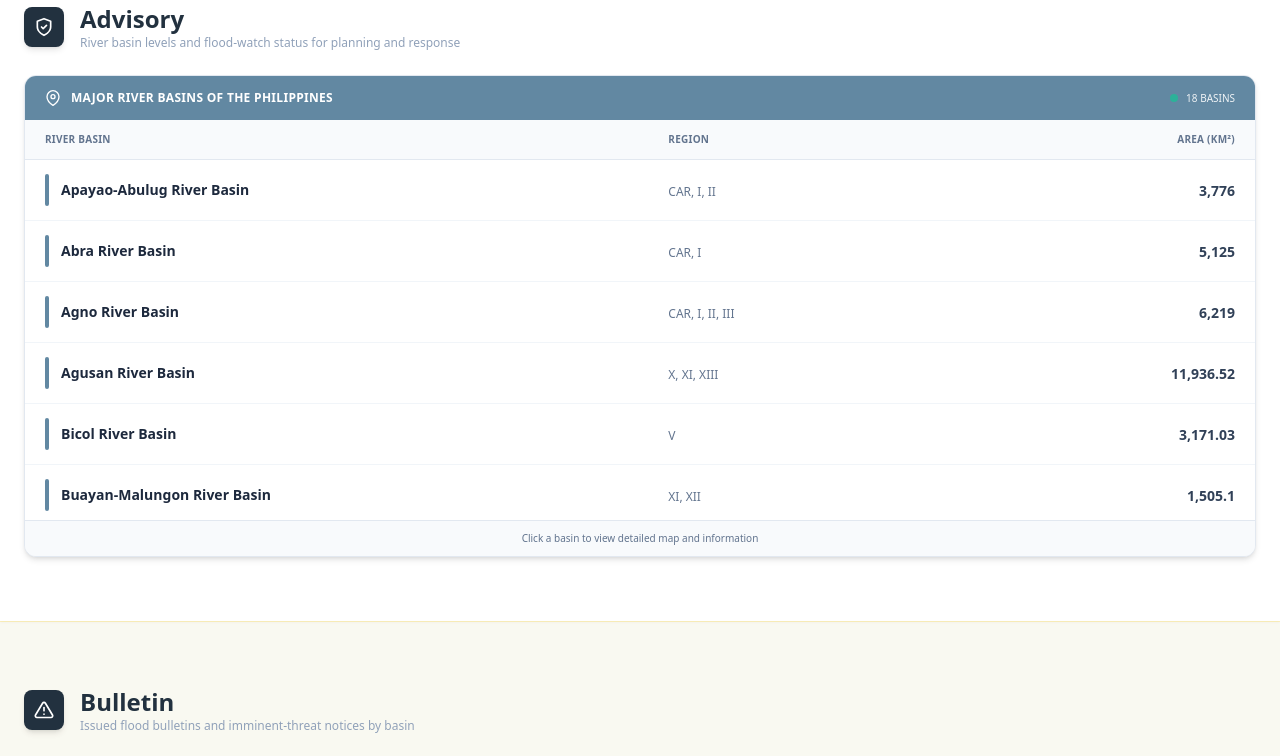
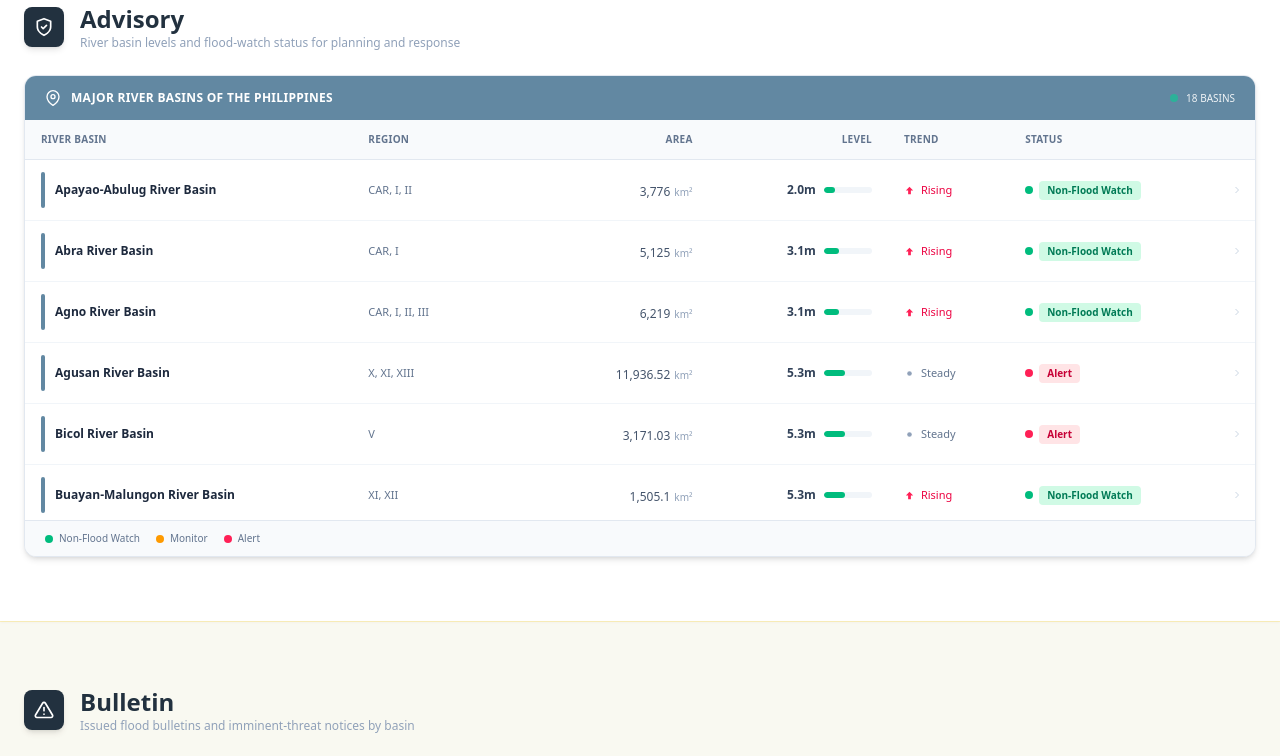
Before and after one commit to HowDoYouWriteACommentLineAgain/pagaasa-redesign-hci, a React (Vite) app: page / in a window 1280 px wide. Shown: the part 3280-4036 px from the top of the page. Built offline with nearby package versions, Linux system fonts and the light colour scheme.

Commit message:
idk anymore

```diff
--- a/src/components/FloodBasins.tsx
+++ b/src/components/FloodBasins.tsx
@@ -1,9 +1,10 @@
-import { useState } from "react";
+import { useState, useRef } from "react";
 import BasinMap from "./BasinMap";
 import geoJsonData from "../data/data.json";
 
-interface BasinFeature {
+interface BasinData {
   RiverBasin: string;
+  layer: string;
   REGION: string;
   name: string;
   Area: string;
@@ -12,10 +13,21 @@ interface BasinFeature {
   wetland_: number;
   drrm_: number;
   crosscut_: number;
+  status: "Non-Flood Watch" | "Monitor" | "Alert";
+  trend: "Rising" | "Falling" | "Steady";
+  level: string;
+  maxLevel: string;
 }
 
-const basinList: BasinFeature[] = geoJsonData.features.map((f) => ({
+const basinList: BasinData[] = geoJsonData.features.map((f) => {
+  const statusOptions: Array<"Non-Flood Watch" | "Monitor" | "Alert"> = ["Non-Flood Watch", "Monitor", "Alert"];
+  const trendOptions: Array<"Rising" | "Falling" | "Steady"> = ["Rising", "Falling", "Steady"];
+
+  const seed = f.properties.name.charCodeAt(0) + f.properties.name.length;
+
+  return {
     RiverBasin: f.properties.RiverBasin,
+    layer: f.properties.layer,
     REGION: f.properties.REGION,
     name: f.properties.name,
     Area: f.properties.Area,
@@ -24,11 +36,17 @@ const basinList: BasinFeature[] = geoJsonData.features.map((f) => ({
     wetland_: f.properties.wetland_,
     drrm_: f.properties.drrm_,
     crosscut_: f.properties.crosscut_,
-}));
+    status: statusOptions[seed % 3],
+    trend: trendOptions[seed % 3],
+    level: `${(seed % 10 + 2)}.${seed % 10}m`,
+    maxLevel: `${(seed % 10 + 8)}.${(seed + 5) % 10}m`,
+  };
+});
 
 export default function FloodBasins() {
-  const [selectedBasin, setSelectedBasin] = useState<BasinFeature | null>(null);
-  const [status, setStatus] = useState<"Non-Flood Watch" | "Monitor" | "Alert">("Non-Flood Watch");
+  const [selectedBasin, setSelectedBasin] = useState<BasinData | null>(null);
+  const [isModalOpen, setIsModalOpen] = useState(false);
+  const rowRefs = useRef<(HTMLTableRowElement | null)[]>([]);
 
   const getStatusBg = (s: string) => {
     switch (s) {
@@ -41,96 +59,58 @@ export default function FloodBasins() {
     }
   };
 
+  const getStatusDot = (s: string) => {
+    switch (s) {
+      case "Alert":
+        return "bg-rose-500";
+      case "Monitor":
+        return "bg-amber-500";
+      default:
+        return "bg-emerald-500";
+    }
+  };
+
+  const getTrendIcon = (trend: string) => {
+    switch (trend) {
+      case "Rising":
+        return (
+          <svg xmlns="http://www.w3.org/2000/svg" width="11" height="11" viewBox="0 0 24 24" fill="currentColor" className="text-rose-500">
+            <path d="M12 4l-8 8h5v8h6v-8h5z" />
+          </svg>
+        );
+      case "Falling":
+        return (
+          <svg xmlns="http://www.w3.org/2000/svg" width="11" height="11" viewBox="0 0 24 24" fill="currentColor" className="text-emerald-500">
+            <path d="M12 20l8-8h-5V4H9v8H4z" />
+          </svg>
+        );
+      default:
+        return (
+          <svg xmlns="http://www.w3.org/2000/svg" width="11" height="11" viewBox="0 0 24 24" fill="currentColor" className="text-slate-400">
+            <circle cx="12" cy="12" r="5" />
+          </svg>
+        );
+    }
+  };
+
+  const getLevelPercent = (level: string, maxLevel: string) => {
+    const l = parseFloat(level);
+    const m = parseFloat(maxLevel);
+    return Math.min(Math.round((l / m) * 100), 100);
+  };
+
+  const handleRowClick = (basin: BasinData) => {
+    setSelectedBasin(basin);
+    setIsModalOpen(true);
+  };
+
+  const closeModal = () => {
+    setIsModalOpen(false);
+    setTimeout(() => setSelectedBasin(null), 200);
+  };
+
   return (
     <>
-      {selectedBasin && (
-        <div
-          className="fixed inset-0 z-[200] flex items-center justify-center p-4"
-          onClick={() => setSelectedBasin(null)}
-        >
-          <div className="absolute inset-0 bg-black/70 backdrop-blur-sm" />
-          <div
-            className="relative bg-white rounded-xl shadow-2xl w-full max-w-4xl max-h-[90vh] overflow-hidden flex flex-col"
-            onClick={(e) => e.stopPropagation()}
-          >
-            <div className="flex items-center justify-between px-6 py-4 border-b border-slate-200 bg-grey-azure">
-              <div>
-                <h2 className="text-xl font-bold text-white">{selectedBasin.name}</h2>
-                <p className="text-white/70 text-sm">{selectedBasin.REGION}</p>
-              </div>
-              <button
-                onClick={() => setSelectedBasin(null)}
-                className="w-10 h-10 bg-white/20 hover:bg-white/30 rounded-full flex items-center justify-center text-white transition-colors"
-              >
-                <svg xmlns="http://www.w3.org/2000/svg" width="20" height="20" viewBox="0 0 24 24" fill="none" stroke="currentColor" strokeWidth="2">
-                  <line x1="18" y1="6" x2="6" y2="18"></line>
-                  <line x1="6" y1="6" x2="18" y2="18"></line>
-                </svg>
-              </button>
-            </div>
-
-            <div className="flex-1 overflow-y-auto">
-              <div className="grid md:grid-cols-2 h-full">
-                <div className="h-[300px] md:h-auto md:min-h-[400px]">
-                  <BasinMap basinName={selectedBasin.RiverBasin} status={status} />
-                </div>
-
-                <div className="p-6 space-y-6">
-                  <div>
-                    <h3 className="text-sm font-bold text-slate-500 uppercase tracking-wide mb-2">About the Basin</h3>
-                    <p className="text-slate-700 text-sm leading-relaxed">
-                      {selectedBasin.name} covers approximately {Number(selectedBasin.Area.replace(/,/g, '')).toLocaleString()} km²
-                      in the {selectedBasin.REGION} region. This river basin plays a critical role in local water management
-                      and flood risk mitigation.
-                    </p>
-                  </div>
-
-                  <div>
-                    <h3 className="text-sm font-bold text-slate-500 uppercase tracking-wide mb-3">Basin Statistics</h3>
-                    <div className="grid grid-cols-2 gap-3">
-                      <div className="bg-slate-50 rounded-lg p-3">
-                        <p className="text-xs text-slate-500">Area</p>
-                        <p className="font-bold text-slate-800">{Number(selectedBasin.Area.replace(/,/g, '')).toLocaleString()} km²</p>
-                      </div>
-                      <div className="bg-slate-50 rounded-lg p-3">
-                        <p className="text-xs text-slate-500">Region</p>
-                        <p className="font-bold text-slate-800 text-xs">{selectedBasin.REGION}</p>
-                      </div>
-                      <div className="bg-slate-50 rounded-lg p-3">
-                        <p className="text-xs text-slate-500">Investment</p>
-                        <p className="font-bold text-slate-800">₱{Number(selectedBasin.invest.replace(/,/g, '')).toLocaleString()}</p>
-                      </div>
-                      <div className="bg-slate-50 rounded-lg p-3">
-                        <p className="text-xs text-slate-500">DRRM Budget</p>
-                        <p className="font-bold text-slate-800">₱{Number(selectedBasin.drrm_).toLocaleString()}</p>
-                      </div>
-                    </div>
-                  </div>
-
-                  <div>
-                    <h3 className="text-sm font-bold text-slate-500 uppercase tracking-wide mb-3">Current Status</h3>
-                    <div className="space-y-2">
-                      <select
-                        value={status}
-                        onChange={(e) => setStatus(e.target.value as typeof status)}
-                        className="w-full px-3 py-2 border border-slate-200 rounded-lg text-sm"
-                      >
-                        <option value="Non-Flood Watch">Non-Flood Watch</option>
-                        <option value="Monitor">Monitor</option>
-                        <option value="Alert">Alert</option>
-                      </select>
-                      <span className={`inline-block px-3 py-1 rounded text-xs font-bold uppercase ${getStatusBg(status)}`}>
-                        {status}
-                      </span>
-                    </div>
-                  </div>
-                </div>
-              </div>
-            </div>
-          </div>
-        </div>
-      )}
-
       <div className="bg-white rounded-xl border border-slate-200 overflow-hidden shadow-md">
         <div className="bg-grey-azure px-5 py-3.5 flex items-center justify-between">
           <h2 className="text-white font-bold uppercase tracking-wide text-xs flex items-center gap-2.5">
@@ -148,33 +128,95 @@ export default function FloodBasins() {
 
         <div className="overflow-auto max-h-[400px]">
           <table className="w-full text-left">
-            <thead className="sticky top-0 bg-slate-50 border-b border-slate-200">
+            <thead className="sticky top-0 bg-slate-50 border-b border-slate-200 z-10">
               <tr>
-                <th className="px-5 py-3 text-[10px] font-bold text-slate-500 uppercase tracking-wide">River Basin</th>
-                <th className="px-5 py-3 text-[10px] font-bold text-slate-500 uppercase tracking-wide">Region</th>
-                <th className="px-5 py-3 text-[10px] font-bold text-slate-500 uppercase tracking-wide text-right">Area (km²)</th>
+                <th className="px-4 py-3 text-[10px] font-bold text-slate-500 uppercase tracking-wide">River Basin</th>
+                <th className="px-4 py-3 text-[10px] font-bold text-slate-500 uppercase tracking-wide">Region</th>
+                <th className="px-4 py-3 text-[10px] font-bold text-slate-500 uppercase tracking-wide text-right">Area</th>
+                <th className="px-4 py-3 text-[10px] font-bold text-slate-500 uppercase tracking-wide text-right">Level</th>
+                <th className="px-4 py-3 text-[10px] font-bold text-slate-500 uppercase tracking-wide hidden md:table-cell">Trend</th>
+                <th className="px-4 py-3 text-[10px] font-bold text-slate-500 uppercase tracking-wide hidden md:table-cell">Status</th>
+                <th className="w-8"></th>
               </tr>
             </thead>
             <tbody className="divide-y divide-slate-100">
               {basinList.map((basin, idx) => (
                 <tr
                   key={idx}
-                  onClick={() => setSelectedBasin(basin)}
-                  className="hover:bg-slate-50 transition-colors cursor-pointer"
+                  ref={(el) => { rowRefs.current[idx] = el; }}
+                  onClick={() => handleRowClick(basin)}
+                  className="group hover:bg-slate-50 transition-colors cursor-pointer"
                 >
-                  <td className="px-5 py-3.5">
-                    <div className="flex items-center gap-3">
-                      <div className="w-1 h-8 rounded-full bg-grey-azure" />
-                      <span className="font-semibold text-slate-800 text-sm">{basin.name}</span>
+                  <td className="px-4 py-3">
+                    <div className="flex items-center gap-2.5">
+                      <div className="w-1 h-9 rounded-full bg-grey-azure group-hover:bg-dark-azure transition-colors" />
+                      <span className="font-semibold text-slate-800 text-xs">{basin.name}</span>
                     </div>
                   </td>
-                  <td className="px-5 py-3.5">
-                    <span className="text-xs text-slate-500 font-medium">{basin.REGION}</span>
+                  <td className="px-4 py-3">
+                    <div className="flex flex-col gap-1">
+                      <span className="text-[11px] text-slate-500">{basin.REGION}</span>
+                      <span className={`inline-flex items-center gap-1 w-fit text-[9px] font-semibold ${getStatusBg(basin.status)} px-1.5 py-0.5 rounded md:hidden`}>
+                        <span className={`w-1.5 h-1.5 rounded-full ${getStatusDot(basin.status)}`}></span>
+                        {basin.status}
+                      </span>
+                    </div>
                   </td>
-                  <td className="px-5 py-3.5 text-right">
-                    <span className="text-sm font-bold text-slate-700">
+                  <td className="px-4 py-3 text-right">
+                    <span className="text-xs font-medium text-slate-600">
                       {Number(basin.Area.replace(/,/g, '')).toLocaleString()}
                     </span>
+                    <span className="text-[10px] text-slate-400 ml-1">km²</span>
+                  </td>
+                  <td className="px-4 py-3">
+                    <div className="flex items-center gap-2 justify-end">
+                      <span className="text-xs font-bold text-slate-700">{basin.level}</span>
+                      <div className="w-12 h-1.5 bg-slate-100 rounded-full overflow-hidden">
+                        <div
+                          className={`h-full rounded-full ${
+                            getLevelPercent(basin.level, basin.maxLevel) > 80
+                              ? "bg-rose-500"
+                              : getLevelPercent(basin.level, basin.maxLevel) > 60
+                              ? "bg-amber-500"
+                              : "bg-emerald-500"
+                          }`}
+                          style={{ width: `${getLevelPercent(basin.level, basin.maxLevel)}%` }}
+                        />
+                      </div>
+                    </div>
+                  </td>
+                  <td className="px-4 py-3 hidden md:table-cell">
+                    <div className="flex items-center gap-1.5">
+                      {getTrendIcon(basin.trend)}
+                      <span className={`text-[11px] font-medium ${
+                        basin.trend === 'Rising' ? 'text-rose-600' :
+                        basin.trend === 'Falling' ? 'text-emerald-600' : 'text-slate-500'
+                      }`}>
+                        {basin.trend}
+                      </span>
+                    </div>
+                  </td>
+                  <td className="px-4 py-3 hidden md:table-cell">
+                    <div className="flex items-center gap-1.5">
+                      <span className={`w-2 h-2 rounded-full ${getStatusDot(basin.status)}`}></span>
+                      <span className={`text-[10px] font-semibold ${getStatusBg(basin.status)} px-2 py-0.5 rounded`}>
+                        {basin.status}
+                      </span>
+                    </div>
+                  </td>
+                  <td className="px-2 py-3">
+                    <svg
+                      xmlns="http://www.w3.org/2000/svg"
+                      width="12"
+                      height="12"
+                      viewBox="0 0 24 24"
+                      fill="none"
+                      stroke="currentColor"
+                      strokeWidth="2"
+                      className="text-slate-300 group-hover:text-slate-500 group-hover:translate-x-0.5 transition-all"
+                    >
+                      <polyline points="9 18 15 12 9 6"></polyline>
+                    </svg>
                   </td>
                 </tr>
               ))}
@@ -182,12 +224,143 @@ export default function FloodBasins() {
           </table>
         </div>
 
-        <div className="bg-slate-50 px-5 py-2.5 border-t border-slate-200">
-          <p className="text-[10px] text-slate-500 text-center">
-            Click a basin to view detailed map and information
-          </p>
+        <div className="bg-slate-50 px-5 py-2.5 border-t border-slate-200 flex gap-4">
+          <div className="flex items-center gap-1.5">
+            <span className="w-2 h-2 rounded-full bg-emerald-500"></span>
+            <span className="text-[10px] text-slate-500">Non-Flood Watch</span>
+          </div>
+          <div className="flex items-center gap-1.5">
+            <span className="w-2 h-2 rounded-full bg-amber-500"></span>
+            <span className="text-[10px] text-slate-500">Monitor</span>
+          </div>
+          <div className="flex items-center gap-1.5">
+            <span className="w-2 h-2 rounded-full bg-rose-500"></span>
+            <span className="text-[10px] text-slate-500">Alert</span>
           </div>
         </div>
+      </div>
+
+      {/* Modal */}
+      {isModalOpen && selectedBasin && (
+        <div className="fixed inset-0 z-[200] flex items-center justify-center p-4" onClick={closeModal}>
+          <div className="absolute inset-0 bg-black/60 backdrop-blur-sm" />
+          <div
+            className="relative bg-white rounded-xl shadow-2xl w-full max-w-4xl max-h-[90vh] overflow-hidden flex flex-col animate-in zoom-in-95 duration-200"
+            onClick={(e) => e.stopPropagation()}
+          >
+            <div className="flex items-center justify-between px-6 py-4 border-b border-slate-200 bg-grey-azure">
+              <div>
+                <div className="flex items-center gap-3">
+                  <h2 className="text-xl font-bold text-white">{selectedBasin.name}</h2>
+                  <span className={`px-2 py-0.5 rounded text-[10px] font-bold uppercase ${getStatusBg(selectedBasin.status)}`}>
+                    {selectedBasin.status}
+                  </span>
+                </div>
+                <p className="text-white/70 text-sm">{selectedBasin.REGION}</p>
+              </div>
+              <button
+                onClick={closeModal}
+                className="w-10 h-10 bg-white/20 hover:bg-white/30 rounded-full flex items-center justify-center text-white transition-colors"
+              >
+                <svg xmlns="http://www.w3.org/2000/svg" width="20" height="20" viewBox="0 0 24 24" fill="none" stroke="currentColor" strokeWidth="2">
+                  <line x1="18" y1="6" x2="6" y2="18"></line>
+                  <line x1="6" y1="6" x2="18" y2="18"></line>
+                </svg>
+              </button>
+            </div>
+
+            <div className="flex-1 overflow-y-auto">
+              <div className="grid md:grid-cols-2">
+                <div className="h-[300px] md:h-[400px]">
+                  <BasinMap basinName={selectedBasin.RiverBasin} status={selectedBasin.status} />
+                </div>
+
+                <div className="p-6 space-y-5">
+                  <div>
+                    <h3 className="text-xs font-bold text-slate-500 uppercase tracking-wide mb-3">Hydrological Data</h3>
+                    <div className="grid grid-cols-3 gap-3">
+                      <div className="bg-slate-50 rounded-lg p-3">
+                        <p className="text-[10px] text-slate-500 uppercase">Current Level</p>
+                        <p className="font-bold text-slate-800 text-lg">{selectedBasin.level}</p>
+                      </div>
+                      <div className="bg-slate-50 rounded-lg p-3">
+                        <p className="text-[10px] text-slate-500 uppercase">Max Level</p>
+                        <p className="font-bold text-slate-800 text-lg">{selectedBasin.maxLevel}</p>
+                      </div>
+                      <div className="bg-slate-50 rounded-lg p-3">
+                        <p className="text-[10px] text-slate-500 uppercase">Status</p>
+                        <div className="flex items-center gap-1.5 mt-1">
+                          <span className={`w-2 h-2 rounded-full ${getStatusDot(selectedBasin.status)}`}></span>
+                          <span className={`text-xs font-semibold ${getStatusBg(selectedBasin.status)} px-2 py-0.5 rounded`}>
+                            {selectedBasin.status}
+                          </span>
+                        </div>
+                      </div>
+                    </div>
+                    <div className="mt-3 flex items-center gap-3">
+                      <div className="flex-1">
+                        <div className="text-xs text-slate-500 mb-1">Water Level Gauge</div>
+                        <div className="relative h-4 bg-slate-100 rounded-full overflow-hidden">
+                          <div
+                            className={`absolute top-0 left-0 h-full rounded-full transition-all ${
+                              getLevelPercent(selectedBasin.level, selectedBasin.maxLevel) > 80
+                                ? "bg-rose-500"
+                                : getLevelPercent(selectedBasin.level, selectedBasin.maxLevel) > 60
+                                ? "bg-amber-500"
+                                : "bg-emerald-500"
+                            }`}
+                            style={{ width: `${getLevelPercent(selectedBasin.level, selectedBasin.maxLevel)}%` }}
+                          />
+                          <div className="absolute inset-0 flex items-center justify-center">
+                            <span className="text-[10px] font-bold text-white drop-shadow-sm">
+                              {getLevelPercent(selectedBasin.level, selectedBasin.maxLevel)}%
+                            </span>
+                          </div>
+                        </div>
+                      </div>
+                    </div>
+                  </div>
+
+                  <div>
+                    <h3 className="text-xs font-bold text-slate-500 uppercase tracking-wide mb-3">Trend</h3>
+                    <div className="flex items-center gap-3 bg-slate-50 rounded-lg p-3">
+                      {getTrendIcon(selectedBasin.trend)}
+                      <span className={`font-semibold ${
+                        selectedBasin.trend === 'Rising' ? 'text-rose-600' :
+                        selectedBasin.trend === 'Falling' ? 'text-emerald-600' : 'text-slate-600'
+                      }`}>
+                        {selectedBasin.trend}
+                      </span>
+                    </div>
+                  </div>
+
+                  <div>
+                    <h3 className="text-xs font-bold text-slate-500 uppercase tracking-wide mb-3">Basin Statistics</h3>
+                    <div className="grid grid-cols-2 gap-2 text-xs">
+                      <div className="flex justify-between">
+                        <span className="text-slate-500">Area</span>
+                        <span className="font-medium">{Number(selectedBasin.Area.replace(/,/g, '')).toLocaleString()} km²</span>
+                      </div>
+                      <div className="flex justify-between">
+                        <span className="text-slate-500">Investment</span>
+                        <span className="font-medium">₱{Number(selectedBasin.invest.replace(/,/g, '')).toLocaleString()}</span>
+                      </div>
+                      <div className="flex justify-between">
+                        <span className="text-slate-500">DRRM</span>
+                        <span className="font-medium">₱{Number(selectedBasin.drrm_).toLocaleString()}</span>
+                      </div>
+                      <div className="flex justify-between">
+                        <span className="text-slate-500">Water</span>
+                        <span className="font-medium">₱{Number(selectedBasin.water_).toLocaleString()}</span>
+                      </div>
+                    </div>
+                  </div>
+                </div>
+              </div>
+            </div>
+          </div>
+        </div>
+      )}
     </>
   );
 }
```
Lines whose indentation alone changed are shown as unchanged.
